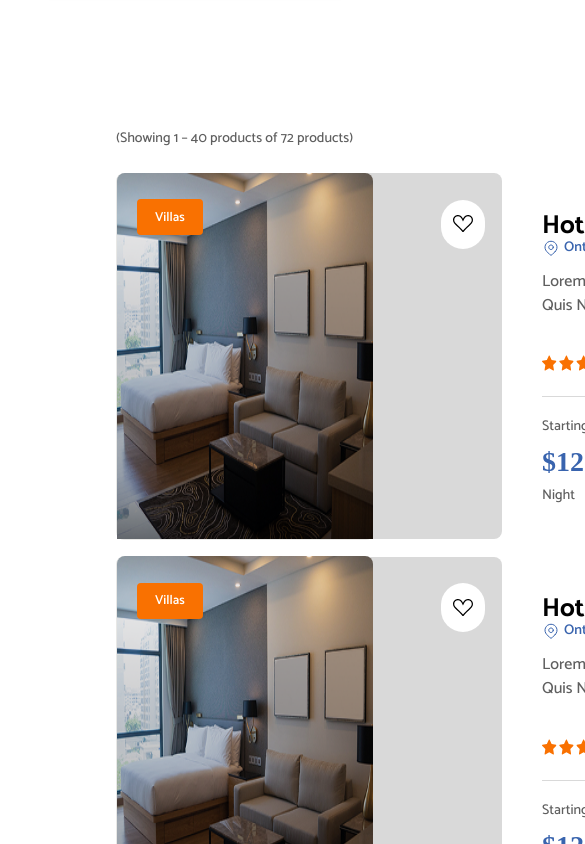
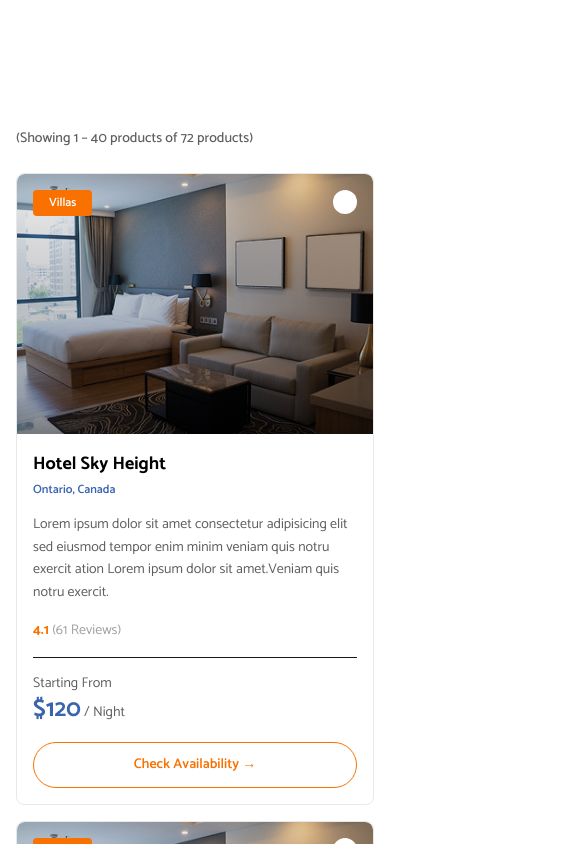
Before and after one commit to DeveloperTWH/amzioo-frontend, a Next.js app: page /hotel/listing in a window 390 px wide. Shown: the part 1180-2024 px from the top of the page, 585 px wide, since content can reach past the window. Built offline with nearby package versions, Linux system fonts and the light colour scheme.

Commit message:
fix mobile ui issue

```diff
--- a/app/componenents/hotel/listing.tsx
+++ b/app/componenents/hotel/listing.tsx
@@ -42,183 +42,86 @@ export const HotelListing = () => {
 }
 
 const HoteListingCard = () => {
+return (
+  <div className="flex flex-col md:flex-row w-full rounded-lg border border-[#e8e8e6] overflow-hidden">
 
-    return(
-   <div className="flex justify-start items-center flex-grow-0 flex-shrink-0 relative rounded-lg border border-[#e8e8e6]">
-  <div className="self-stretch flex-grow-0 flex-shrink-0 w-[385px]">
-    <div className="w-[385px] h-[365.5px] absolute left-[-0.5px] top-[-0.5px] rounded-lg bg-[#d9d9d9]" />
+    {/* LEFT IMAGE */}
+    <div className="relative w-full md:w-[385px] h-[260px] md:h-auto flex-shrink-0">
       <img
-      className="w-[385px] h-[366.1px] absolute left-[-0.5px] top-[-1.09px] rounded-tl-lg rounded-tr-lg"
         src="/hotellisting.png"
+        className="w-full h-full object-cover rounded-t-lg md:rounded-l-lg md:rounded-tr-none"
       />
-    <div className="flex flex-col justify-center items-center h-[48.66px] absolute left-[324px] top-[25.99px] overflow-hidden gap-2.5 p-3 rounded-3xl bg-white">
-      <svg
-        width={20}
-        height={18}
-        viewBox="0 0 20 18"
-        fill="none"
-        xmlns="http://www.w3.org/2000/svg"
-        className="flex-grow-0 flex-shrink-0"
-        preserveAspectRatio="none"
-      >
-        <path
-          d="M10 6.545L8.8825 4.30875C8.605 3.755 8.12375 2.95875 7.4425 2.315C6.7725 1.68125 5.97 1.25 5 1.25C2.905 1.25 1.25 2.9075 1.25 4.9C1.25 6.41375 1.9425 7.4825 3.585 9.1125C4.00625 9.53 4.48625 9.98125 5.0175 10.4788C6.4025 11.7788 8.125 13.3963 10 15.5588C11.875 13.3963 13.5975 11.7788 14.9825 10.4788C15.5138 9.98125 15.995 9.52875 16.415 9.1125C18.0575 7.4825 18.75 6.41375 18.75 4.9C18.75 2.9075 17.095 1.25 15 1.25C14.0288 1.25 13.2275 1.68125 12.5575 2.315C11.8762 2.95875 11.395 3.755 11.1175 4.30875L10 6.545ZM10.49 16.91C10.4298 16.9813 10.3548 17.0386 10.2701 17.0779C10.1855 17.1172 10.0933 17.1376 10 17.1376C9.90668 17.1376 9.81449 17.1172 9.72986 17.0779C9.64523 17.0386 9.57019 16.9813 9.51 16.91C7.50875 14.5325 5.6975 12.8325 4.20625 11.4338C1.625 9.01 0 7.48625 0 4.9C0 2.19375 2.2375 0 5 0C7 0 8.39875 1.3125 9.255 2.51C9.58 2.96625 9.8275 3.405 10 3.75C10.2165 3.31833 10.4655 2.9038 10.745 2.51C11.6012 1.31125 13 0 15 0C17.7625 0 20 2.19375 20 4.9C20 7.48625 18.375 9.01 15.7938 11.4338C14.3025 12.8338 12.4913 14.535 10.49 16.91Z"
-          fill="black"
-        />
-      </svg>
+
+      {/* Heart Icon */}
+      <div className="absolute top-4 right-4 p-3 rounded-3xl bg-white">
+        {/* keep your svg */}
       </div>
-    <div className="flex justify-center items-center h-[36.23px] absolute left-5 top-[25.23px] gap-2.5 px-[18px] py-0.5 rounded bg-[#f97101]">
-      <p className="flex-grow-0 flex-shrink-0 text-[13px] font-semibold text-left capitalize text-white">
+
+      {/* Villas Tag */}
+      <div className="absolute top-4 left-4 px-4 py-1 rounded bg-[#f97101]">
+        <p className="text-[12px] md:text-[13px] font-semibold text-white">
           Villas
         </p>
       </div>
     </div>
-  <div className="flex flex-col justify-start items-start flex-grow-0 flex-shrink-0 w-[810px] relative gap-5 px-10 py-8">
-    <div className="flex-grow-0 flex-shrink-0 w-[690px] h-[170.5px]">
-      <div className="w-[193px] h-14">
-        <p className="absolute left-10 top-8 text-[26px] font-bold text-left capitalize text-black">
+
+    {/* RIGHT CONTENT */}
+    <div className="flex flex-col w-full md:w-[810px] gap-4 md:gap-5 px-4 md:px-10 py-4 md:py-8">
+
+      {/* TITLE + LOCATION */}
+      <div>
+        <p className="text-lg md:text-[26px] font-bold text-black">
           Hotel Sky Height
         </p>
-        <div className="flex justify-start items-center absolute left-10 top-16 gap-1">
-          <svg
-            width={18}
-            height={18}
-            viewBox="0 0 18 18"
-            fill="none"
-            xmlns="http://www.w3.org/2000/svg"
-            className="flex-grow-0 flex-shrink-0 w-[18px] h-[18px] relative"
-            preserveAspectRatio="xMidYMid meet"
-          >
-            <path
-              d="M13.2428 12.4928L10.0605 15.675C9.92133 15.8143 9.75608 15.9248 9.57417 16.0002C9.39227 16.0756 9.19729 16.1145 9.00038 16.1145C8.80347 16.1145 8.60849 16.0756 8.42658 16.0002C8.24468 15.9248 8.07942 15.8143 7.94025 15.675L4.75725 12.4928C3.91817 11.6536 3.34675 10.5845 3.11527 9.42067C2.88378 8.25679 3.00262 7.05041 3.45676 5.95407C3.91089 4.85773 4.67993 3.92068 5.66661 3.2614C6.6533 2.60213 7.81333 2.25024 9 2.25024C10.1867 2.25024 11.3467 2.60213 12.3334 3.2614C13.3201 3.92068 14.0891 4.85773 14.5433 5.95407C14.9974 7.05041 15.1162 8.25679 14.8847 9.42067C14.6533 10.5845 14.0818 11.6536 13.2428 12.4928Z"
-              stroke="#3964AE"
-              strokeLinecap="round"
-              stroke-linejoin="round"
-            />
-            <path
-              d="M11.25 8.25C11.25 8.84674 11.0129 9.41903 10.591 9.84099C10.169 10.2629 9.59674 10.5 9 10.5C8.40326 10.5 7.83097 10.2629 7.40901 9.84099C6.98705 9.41903 6.75 8.84674 6.75 8.25C6.75 7.65326 6.98705 7.08097 7.40901 6.65901C7.83097 6.23705 8.40326 6 9 6C9.59674 6 10.169 6.23705 10.591 6.65901C11.0129 7.08097 11.25 7.65326 11.25 8.25Z"
-              stroke="#3964AE"
-              strokeLinecap="round"
-              stroke-linejoin="round"
-            />
-          </svg>
-          <p className="flex-grow-0 flex-shrink-0 text-sm font-semibold text-left capitalize text-[#3964ae]">
+
+        <div className="flex items-center gap-1 mt-1">
+          {/* keep your location svg */}
+          <p className="text-xs md:text-sm font-semibold text-[#3964ae]">
             Ontario, Canada
           </p>
         </div>
       </div>
-      <p className="w-[690px] absolute left-10 top-24 text-base font-medium text-left capitalize text-[#5f5f5f]">
-        Lorem ipsum dolor sit amet consectetur adipisicing elitsed eiusmod tempor enim minim veniam
+
+      {/* DESCRIPTION */}
+      <p className="text-sm md:text-base text-[#5f5f5f] leading-relaxed">
+        Lorem ipsum dolor sit amet consectetur adipisicing elit sed eiusmod tempor enim minim veniam
         quis notru exercit ation Lorem ipsum dolor sit amet.Veniam quis notru exercit.
       </p>
-      <div className="flex justify-start items-center w-[462.9px] h-[26.5px] absolute left-10 top-44 gap-3">
-        <svg
-          width={84}
-          height={16}
-          viewBox="0 0 84 16"
-          fill="none"
-          xmlns="http://www.w3.org/2000/svg"
-          className="flex-grow-0 flex-shrink-0 w-[83.6px] h-4"
-          preserveAspectRatio="none"
-        >
-          <g clip-path="url(#clip0_379_81)">
-            <path
-              d="M3.28214 15.4431C2.93138 15.6411 2.53338 15.2941 2.60426 14.8511L3.35847 10.1211L0.157169 6.76513C-0.141788 6.45113 0.0135968 5.87713 0.414327 5.81513L4.86507 5.11913L6.84964 0.792134C7.02865 0.402134 7.51298 0.402134 7.69199 0.792134L9.67655 5.11913L14.1273 5.81513C14.528 5.87713 14.6834 6.45113 14.3835 6.76513L11.1832 10.1211L11.9374 14.8511C12.0082 15.2941 11.6102 15.6411 11.2595 15.4431L7.26945 13.1871L3.28214 15.4431Z"
-              fill="#F97101"
-            />
-          </g>
-          <g clip-path="url(#clip1_379_81)">
-            <path
-              d="M20.5482 15.443C20.1974 15.641 19.7994 15.294 19.8703 14.851L20.6245 10.121L17.4232 6.76501C17.1242 6.45101 17.2796 5.87701 17.6803 5.81501L22.1311 5.11901L24.1157 0.792012C24.2947 0.402012 24.779 0.402012 24.958 0.792012L26.9426 5.11901L31.3933 5.81501C31.794 5.87701 31.9494 6.45101 31.6496 6.76501L28.4492 10.121L29.2034 14.851C29.2743 15.294 28.8763 15.641 28.5255 15.443L24.5355 13.187L20.5482 15.443Z"
-              fill="#F97101"
-            />
-          </g>
-          <g clip-path="url(#clip2_379_81)">
-            <path
-              d="M37.8138 15.443C37.463 15.641 37.065 15.294 37.1359 14.851L37.8901 10.121L34.6888 6.76501C34.3899 6.45101 34.5452 5.87701 34.946 5.81501L39.3967 5.11901L41.3813 0.792012C41.5603 0.402012 42.0446 0.402012 42.2236 0.792012L44.2082 5.11901L48.6589 5.81501C49.0597 5.87701 49.2151 6.45101 48.9152 6.76501L45.7148 10.121L46.469 14.851C46.5399 15.294 46.1419 15.641 45.7911 15.443L41.8011 13.187L37.8138 15.443Z"
-              fill="#F97101"
-            />
-          </g>
-          <g clip-path="url(#clip3_379_81)">
-            <path
-              d="M55.0775 15.443C54.7268 15.641 54.3288 15.294 54.3996 14.851L55.1538 10.121L51.9525 6.76501C51.6536 6.45101 51.809 5.87701 52.2097 5.81501L56.6604 5.11901L58.645 0.792012C58.824 0.402012 59.3084 0.402012 59.4874 0.792012L61.4719 5.11901L65.9227 5.81501C66.3234 5.87701 66.4788 6.45101 66.1789 6.76501L62.9785 10.121L63.7327 14.851C63.8036 15.294 63.4056 15.641 63.0549 15.443L59.0648 13.187L55.0775 15.443Z"
-              fill="#F97101"
-            />
-          </g>
-          <g clip-path="url(#clip4_379_81)">
-            <path
-              d="M72.3431 15.443C71.9924 15.641 71.5944 15.294 71.6653 14.851L72.4195 10.121L69.2182 6.76501C68.9192 6.45101 69.0746 5.87701 69.4753 5.81501L73.9261 5.11901L75.9106 0.792012C76.0897 0.402012 76.574 0.402012 76.753 0.792012L78.7376 5.11901L83.1883 5.81501C83.589 5.87701 83.7444 6.45101 83.4445 6.76501L80.2442 10.121L80.9984 14.851C81.0692 15.294 80.6712 15.641 80.3205 15.443L76.3305 13.187L72.3431 15.443Z"
-              fill="#D9D9D9"
-            />
-          </g>
-          <defs>
-            <clipPath id="clip0_379_81">
-              <rect width="14.539" height={16} fill="white" />
-            </clipPath>
-            <clipPath    id="clip1_379_81">
-              <rect width="14.539" height={16} fill="white" transform="translate(17.2661)" />
-            </clipPath>
-            <clipPath id="clip2_379_81">
-              <rect width="14.539" height={16} fill="white" transform="translate(34.5317)" />
-            </clipPath>
-            <clipPath id="clip3_379_81">
-              <rect width="14.539" height={16} fill="white" transform="translate(51.7954)" />
-            </clipPath>
-            <clipPath id="clip4_379_81">
-              <rect width="14.539" height={16} fill="white" transform="translate(69.061)" />
-            </clipPath>
-          </defs>
-        </svg>
-        <p className="flex-grow-0 flex-shrink-0 text-sm text-left">
-          <span className="flex-grow-0 flex-shrink-0 text-sm font-bold text-left uppercase text-[#f97101]">
-            4.1
-          </span>
-          <span className="flex-grow-0 flex-shrink-0 text-sm font-medium text-left uppercase text-black">
-            {" "}
-          </span>
-          <span className="flex-grow-0 flex-shrink-0 text-sm font-semibold text-left capitalize text-[#a2a2a2]">
-            (61 Reviews)
-          </span>
+
+      {/* RATING */}
+      <div className="flex items-center gap-2">
+        {/* keep your star svg */}
+        <p className="text-sm">
+          <span className="font-bold text-[#f97101]">4.1</span>
+          <span className="text-[#a2a2a2]"> (61 Reviews)</span>
         </p>
       </div>
-        </div>
-        <svg
-        width={730}
-        height={1}
-        viewBox="0 0 730 1"
-        fill="none"
-        xmlns="http://www.w3.org/2000/svg"
-        className="self-stretch flex-grow-0 flex-shrink-0"
-        preserveAspectRatio="none"
-        >
-        <line y1="0.5" x2={730} y2="0.5" stroke="#D9D9D9" />
-        </svg>
-        <div className="flex justify-between items-center self-stretch flex-grow-0 flex-shrink-0">
-        <div className="flex flex-col justify-start items-start flex-grow-0 flex-shrink-0 w-[133.13px] relative gap-1">
-            <p className="self-stretch flex-grow-0 flex-shrink-0 w-[133.13px] text-sm font-medium text-left capitalize text-[#5f5f5f]">
-            Starting From{" "}
-            </p>
-            <p className="flex-grow-0 flex-shrink-0 w-[103px] text-left capitalize">
-            <span className="flex-grow-0 flex-shrink-0 w-[103px] font-[Monserrat] text-[28px] font-bold text-left capitalize text-[#3964ae]">
+
+      <hr />
+
+      {/* PRICE + BUTTON */}
+      <div className="flex flex-col sm:flex-row justify-between items-start sm:items-center gap-4">
+
+        <div>
+          <p className="text-sm text-[#5f5f5f]">Starting From</p>
+          <p>
+            <span className="text-2xl md:text-[28px] font-bold text-[#3964ae]">
               $120
             </span>
-            <span className="flex-grow-0 flex-shrink-0 w-[103px] text-[26px] font-bold text-left capitalize text-[#3964ae]">
-                {" "}
-            </span>
-            <span className="flex-grow-0 flex-shrink-0 w-[103px] text-sm font-medium text-left capitalize text-[#5f5f5f]">
-                / Night
-            </span>
+            <span className="text-sm text-[#5f5f5f]"> / Night</span>
           </p>
         </div>
-        <div className="flex justify-end items-center flex-grow-0 flex-shrink-0 relative gap-2.5 px-10 py-[18px] rounded-[42px] border border-[#f97101]">
-            <p className="flex-grow-0 flex-shrink-0 text-base font-semibold text-left capitalize text-[#f97101]">
+
+        <div className="w-full sm:w-auto text-center px-6 py-3 rounded-[42px] border border-[#f97101]">
+          <p className="text-sm md:text-base font-semibold text-[#f97101]">
             Check Availability →
           </p>
         </div>
+
       </div>
     </div>
   </div>
-    )
+);
 }
 
 const PageNumber = () => {
--- a/app/hotel/listing/page.tsx
+++ b/app/hotel/listing/page.tsx
@@ -19,7 +19,7 @@ export default function HotelListingPage() {
           </div>
         </div>
 
-<div className="flex flex-row mt-40 ms-25 gap-5">
+<div className="flex flex-row mt-40 lg:ms-25 gap-5">
 
   {/* Hidden on mobile, visible on md and above */}
   <div className="hidden md:block">
@@ -41,6 +41,6 @@ export default function HotelListingPage() {
         <SpecialOffer/>
         <NewsletterSection/>
         <Footer/>
-    </div>
+</div>
   )
 }
```
Lines whose indentation alone changed are shown as unchanged.
